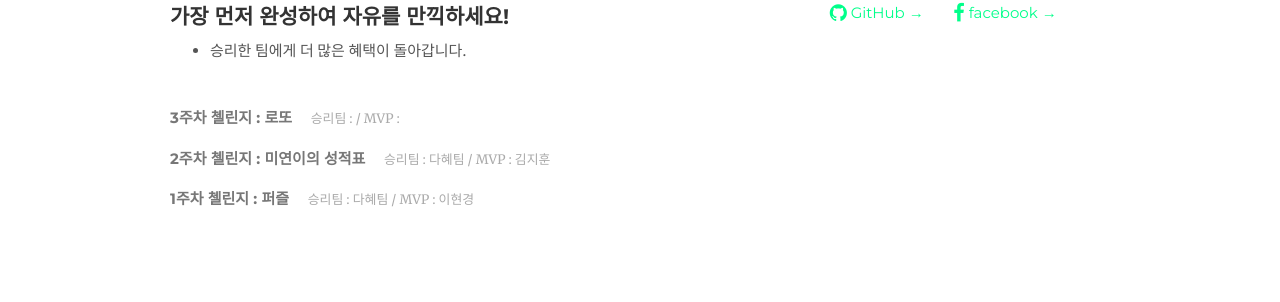
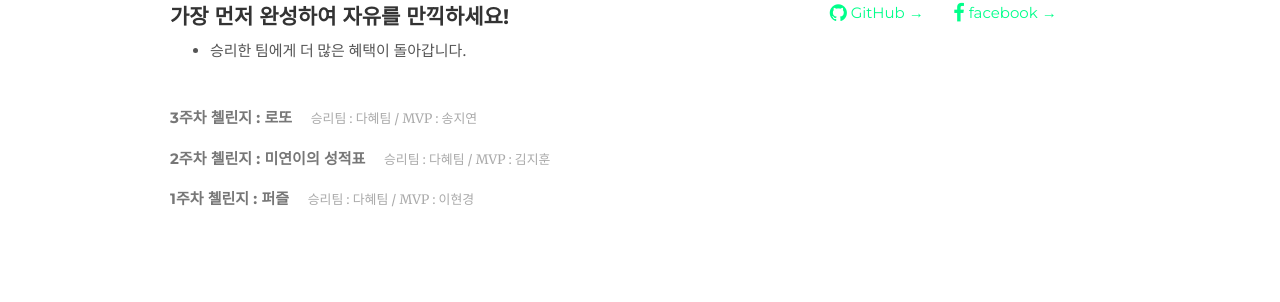
Before and after one commit to likelionkonkuk/likelionkonkuk_before_github, a Jekyll site: the page built from challenge.html, in a window 1280 px wide. Shown: the part 253-555 px from the top of the page. Built offline with Jekyll 4.4.1, drawn with Linux system fonts in a browser that asks for light colours; nearby versions of some CDN libraries; comment, search, counter and statistics services are not loaded.

Commit message:
3주차 첼린지 결과

```diff
--- a/_posts/2017-04-03-challenge-w3-lotto.md
+++ b/_posts/2017-04-03-challenge-w3-lotto.md
@@ -2,6 +2,8 @@
 title: "3주차 첼린지 : 로또"
 tag: challenge
 author: "정다혜"
+winner: "다혜팀"
+mvp: "송지연"
 ---
 
 
```
Also changed, not shown: README.md.
